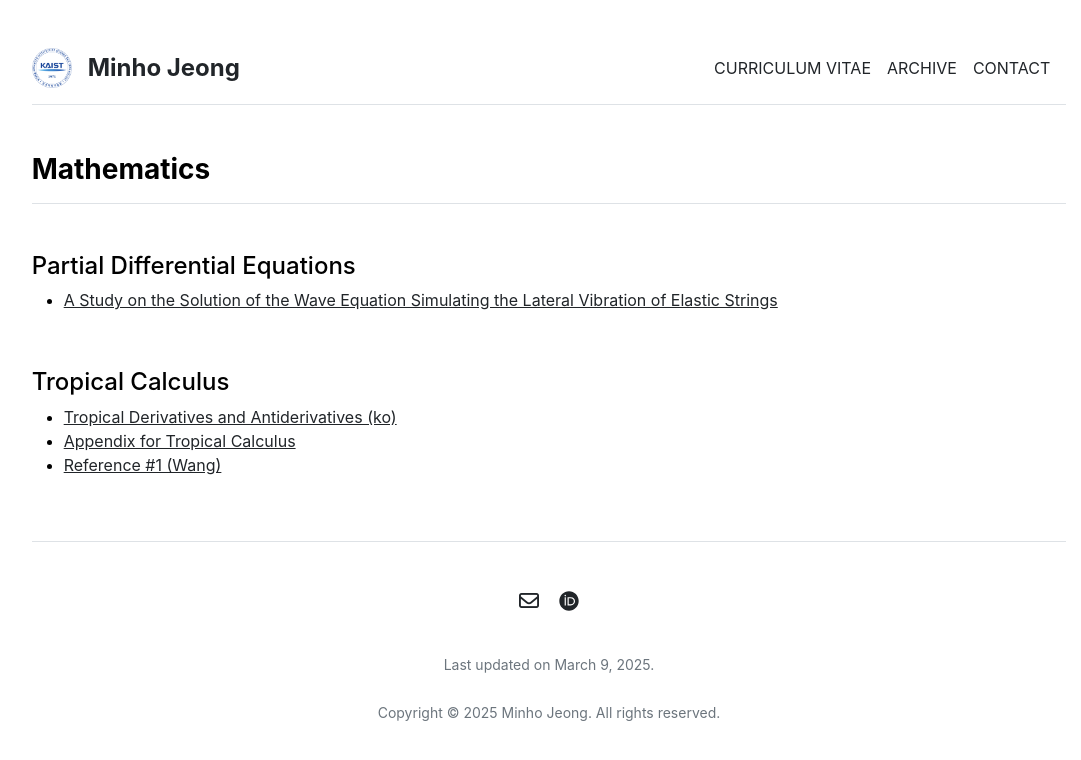
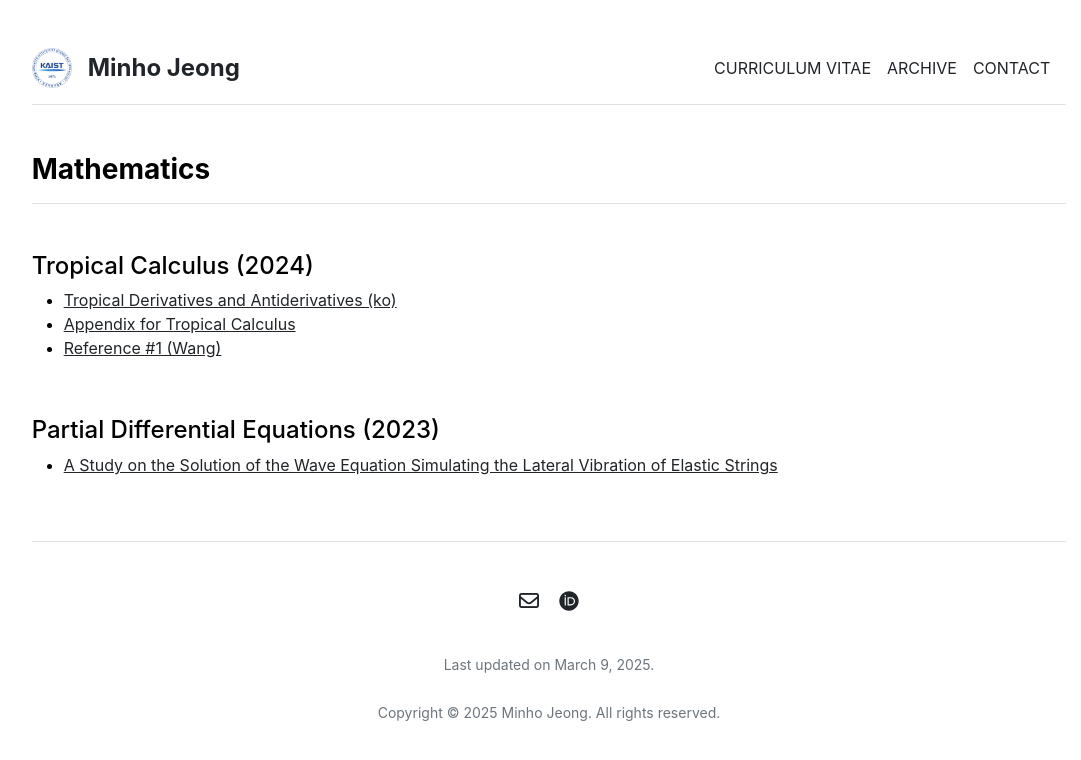
Before and after one commit to mino-jeong/mino-jeong.github.io, a Jekyll site: the page built from archive/mathematics.md, in a window 1280 px wide. Shown: the top 760 px of the page, without its empty margins (91-1172 px from the left). Built offline with Jekyll 4.4.1, drawn with Linux system fonts in a browser that asks for light colours.

Commit message:
Update mathematics.md

```diff
--- a/archive/mathematics.md
+++ b/archive/mathematics.md
@@ -3,14 +3,14 @@ layout: page
 title: "Mathematics"
 ---
 
-#### Partial Differential Equations
-
-* [A Study on the Solution of the Wave Equation Simulating the Lateral Vibration of Elastic Strings](/archive/mathematics/PDE-research-2023.pdf)
-
-<br>
-
-#### Tropical Calculus
+#### Tropical Calculus (2024)
 
 * [Tropical Derivatives and Antiderivatives (ko)](/archive/mathematics/tropical-calculus-presentation-v4.pdf)
 * [Appendix for Tropical Calculus](/archive/mathematics/tropical-calculus-appendix-v2.pdf)
 * [Reference #1 (Wang)](/archive/mathematics/tropical-calculus-supplement-1.pdf)
+
+<br>
+
+#### Partial Differential Equations (2023)
+
+* [A Study on the Solution of the Wave Equation Simulating the Lateral Vibration of Elastic Strings](/archive/mathematics/PDE-research-2023.pdf)
```
